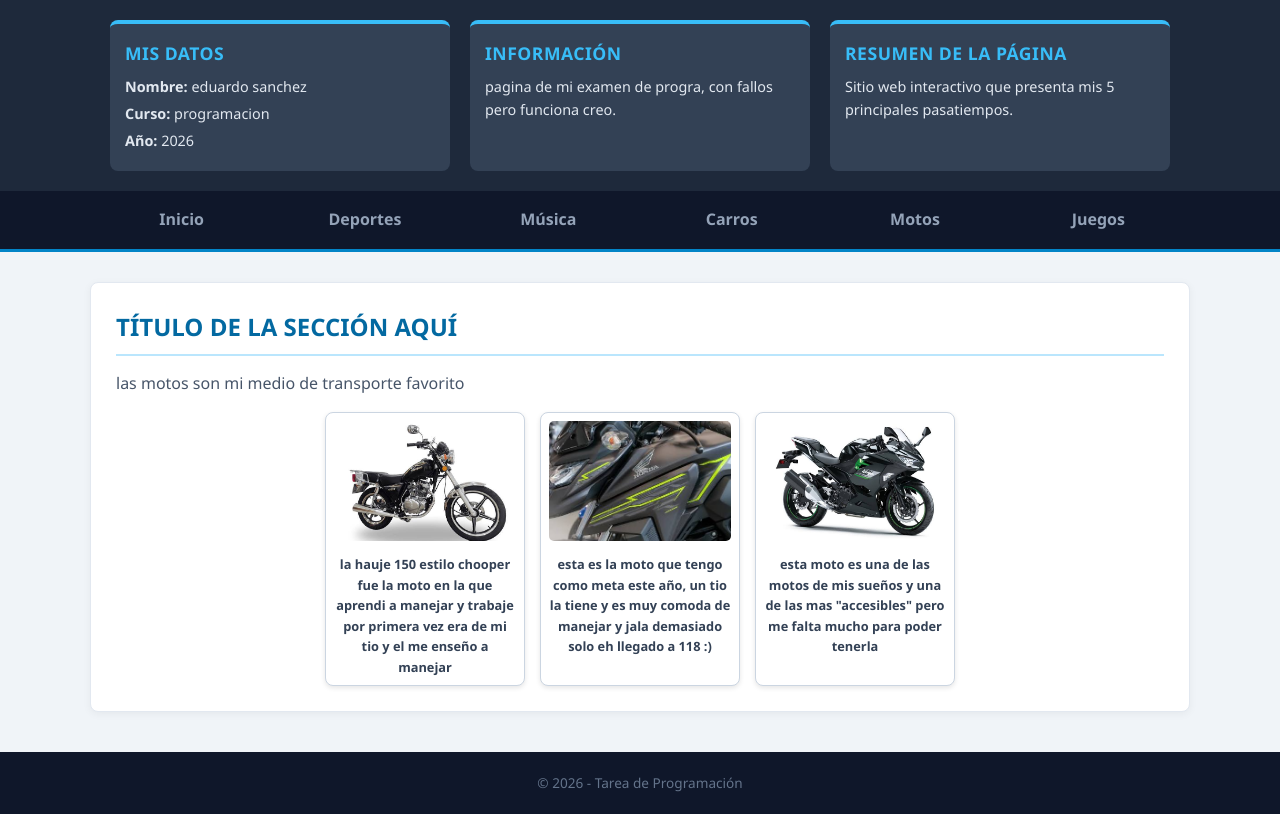
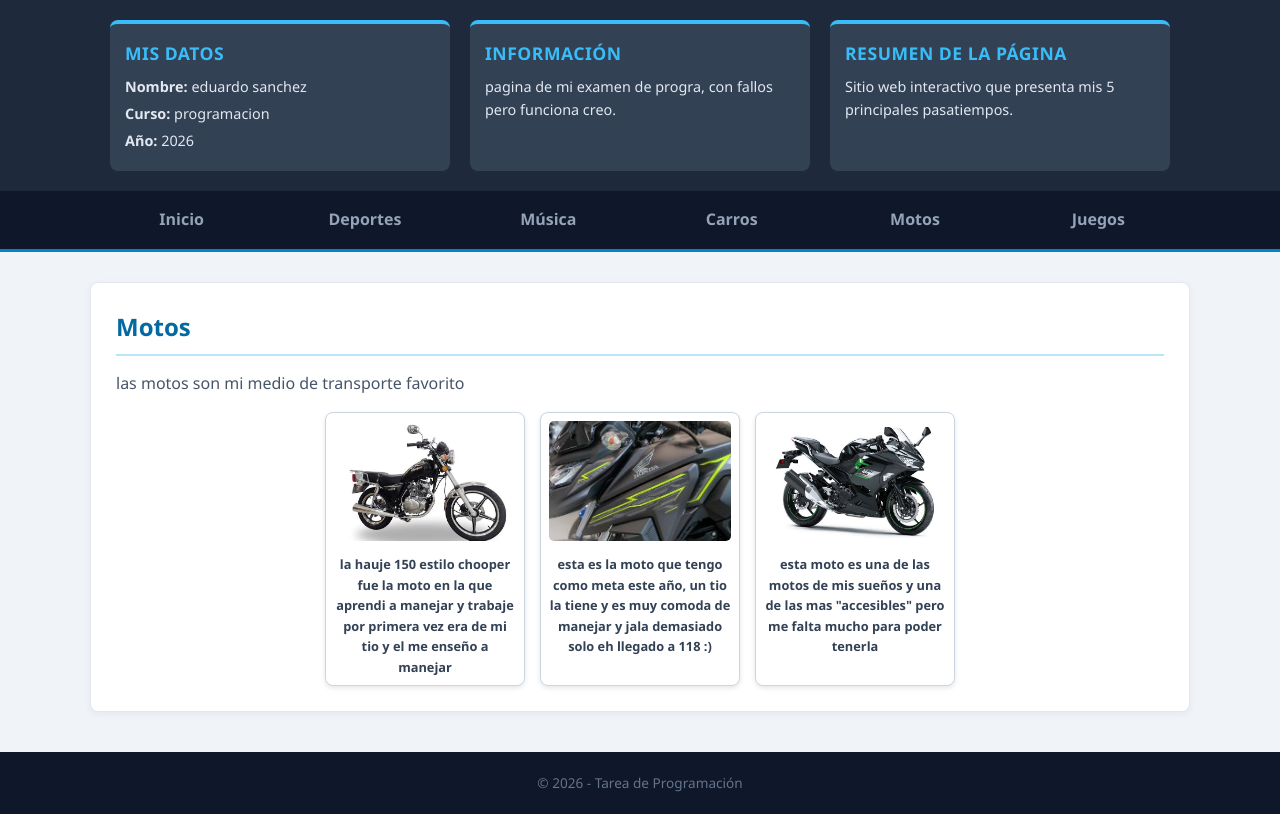
Before and after one commit to geduardo03/eduardo4BA, a plain HTML site: page motos.html in a window 1280 px wide. Drawn offline with Linux system fonts and the light colour scheme.

Commit message:
Update motos.html

```diff
--- a/motos.html
+++ b/motos.html
@@ -43,7 +43,7 @@
 
 
     <main>
-        <h2>TÍTULO DE LA SECCIÓN AQUÍ</h2>
+        <h2>Motos</h2>
         <p>las motos son mi medio de transporte favorito </p>
 
         <div class="imagenes">
```
